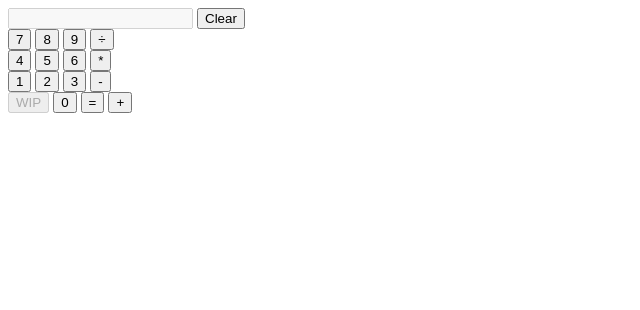
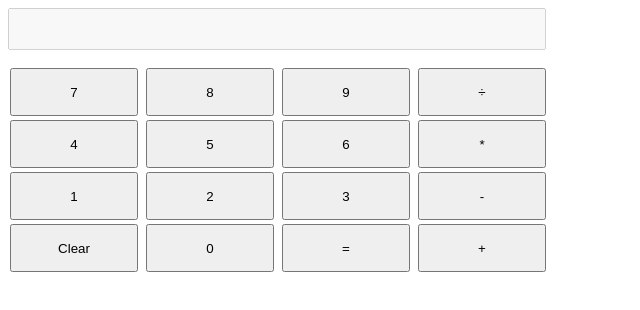
Before and after one commit to fandr-fa/calculator, a plain HTML site: page index.html in a window 1280 px wide. Shown: the whole page, without its empty margins (0-640 px from the left). Drawn offline with Linux system fonts and the light colour scheme.

Commit message:
Complete JS Calculator exercise

```diff
--- a/index.html
+++ b/index.html
@@ -11,7 +11,6 @@
 <body>
     <div id="calculator">
         <input id="display" disabled>
-        <button id="clear-button">Clear</button>
         <div class="calculator-row">
             <button class="digit-button">7</button>
             <button class="digit-button">8</button>
@@ -31,7 +30,7 @@
             <button class="op-button">-</button>
         </div>
         <div class="calculator-row">
-          <button class="calc-button" disabled>WIP</button>
+            <button id="clear-button">Clear</button>
             <button class="digit-button">0</button>
             <button id="equals-button">=</button>
             <button class="op-button">+</button>
--- a/style.css
+++ b/style.css
@@ -1,3 +1,12 @@
 #display {
     text-align: right;
+    width: 530px;
+    height: 36px;
+    margin-bottom: 16px;
 }
+
+.digit-button, .op-button, #equals-button, #clear-button {
+    width: 128px;
+    height: 48px;
+    margin: 2px;
+}
```
Lines whose indentation alone changed are shown as unchanged.
